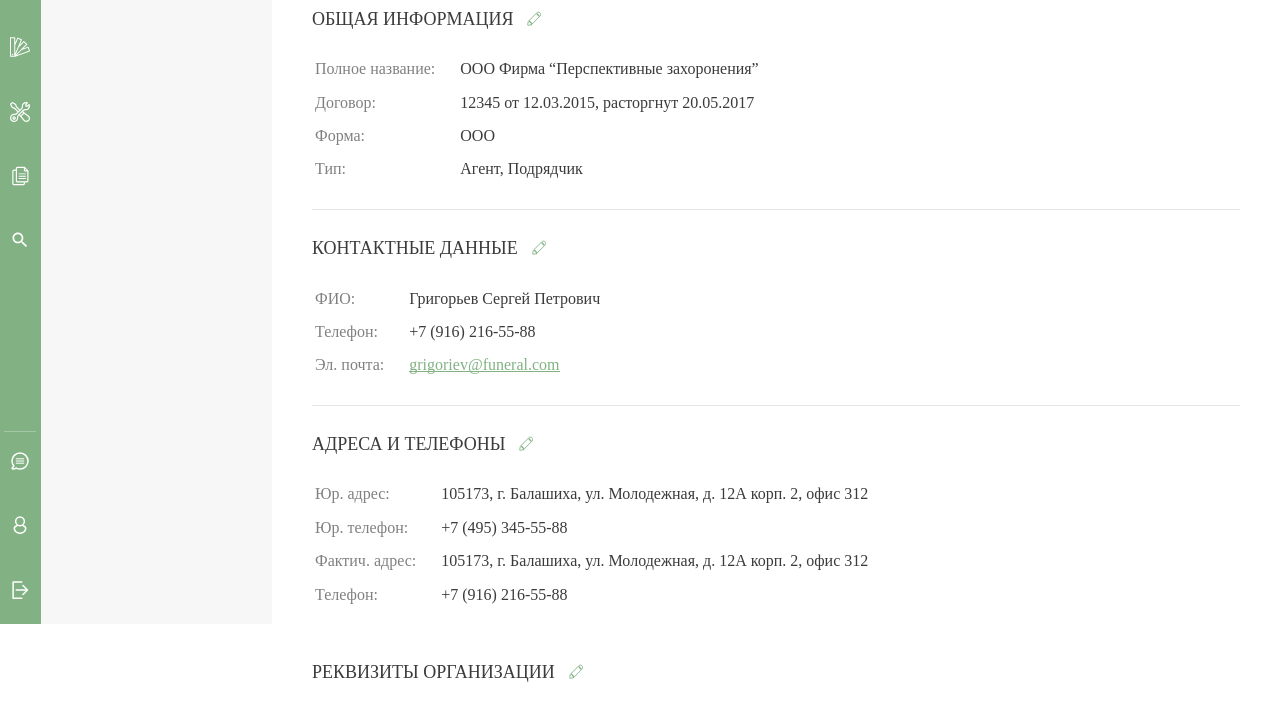
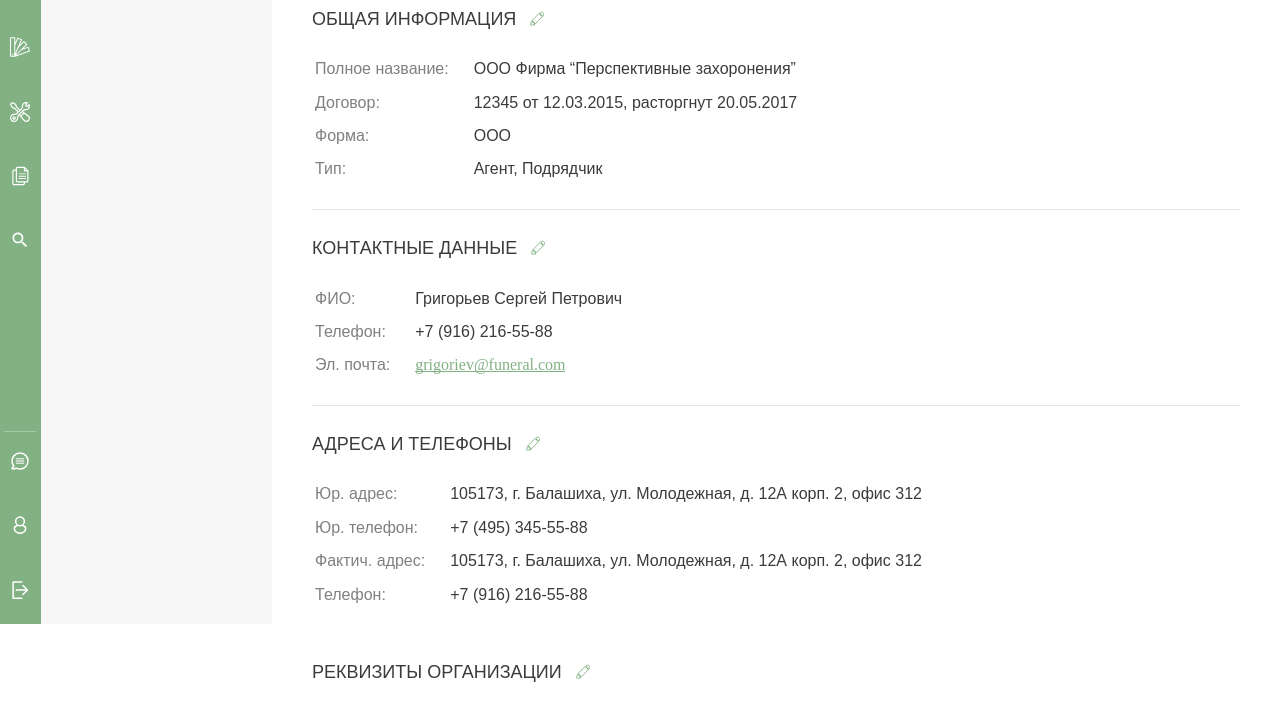
Before and after one commit to AtikinEvil/bitbucket, a plain HTML site: page index.html in a window 1280 px wide. Shown: the part 176-884 px from the top of the page. Drawn offline with nearby package versions, Linux system fonts and the light colour scheme; files that its build step writes are made by us from their sources; files whose address does not match are found by name; a web font is replaced by a local one.

Commit message:
Update style.scss

```diff
--- a/app/scss/style.scss
+++ b/app/scss/style.scss
@@ -14,7 +14,7 @@ html {
 }
 
 body {
-    font-family: 'proxima-nova';
+    font-family: 'proxima-nova', sans-serif;
     font-weight: 400;
 }
 
```
